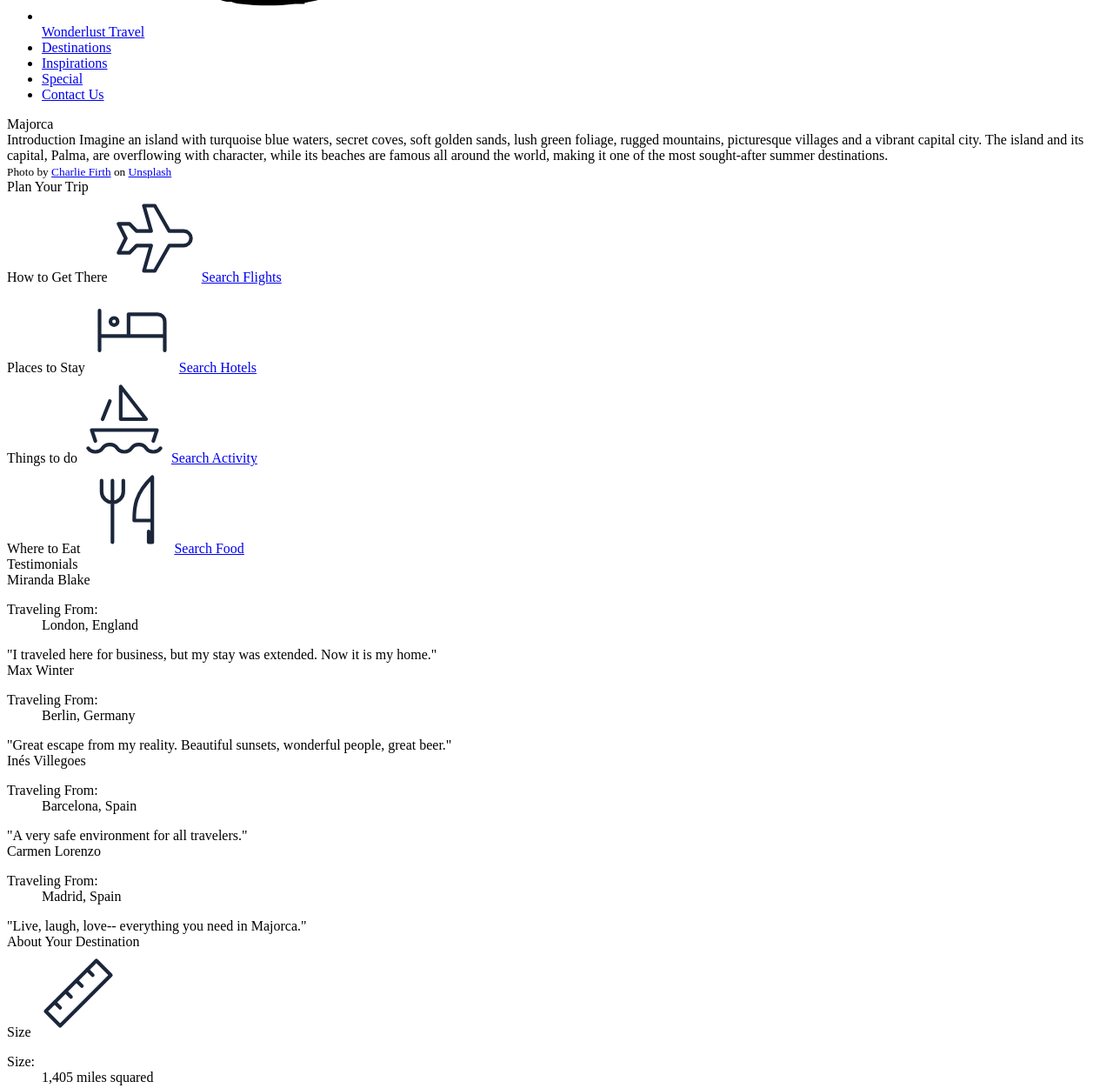
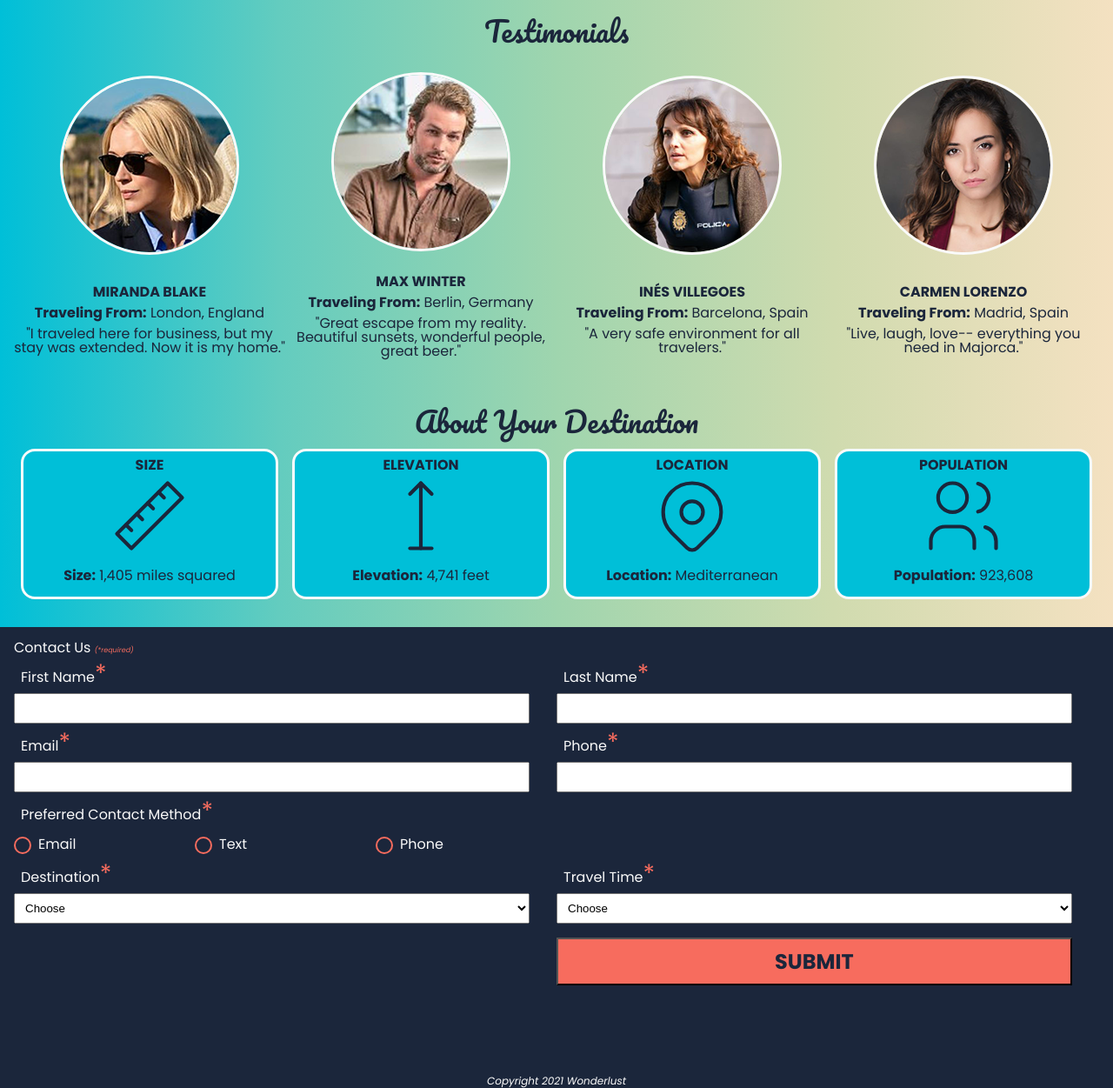
Before and after one commit to vamorrison73/wonderlust, a plain HTML site: page index.html in a window 1280 px wide. Shown: the part 1280-2531 px from the top of the page at 87% size. Drawn offline with Linux system fonts and the light colour scheme.

Commit message:
did everything ig

```diff
--- a/index.html
+++ b/index.html
@@ -5,16 +5,17 @@
     <meta name="viewport" content="width=device-width, initial-scale=1.0">
 
     <title>Wonderlust Travel- Destination Majorca</title>
+    <link rel="stylesheet" href="styles.css">
 </head>
 <body>
 
     <header>
-        Destination Majorca
-        Let Wonderlust Travel help you plan the trip of your dreams!
-        Specializing in unforgettable experiences, we offer curated trips to the breathtaking island of Majorca, a hidden gem in the Mediterranean. Whether you crave sun-drenched beaches, charming villages, or thrilling outdoor adventures, our expert team will craft the perfect itinerary tailored just for you.
+        <h1>Destination Majorca</h1>
+        <p>Let Wonderlust Travel help you plan the trip of your dreams!
+        Specializing in unforgettable experiences, we offer curated trips to the breathtaking island of Majorca, a hidden gem in the Mediterranean. Whether you crave sun-drenched beaches, charming villages, or thrilling outdoor adventures, our expert team will craft the perfect itinerary tailored just for you.</p>
     </header>
     <nav>
-        Main Navigation
+        <h2>Main Navigation</h2>
         <input type="checkbox" id="dropdown">
         <label for="dropdown"><span></span></label>
         <ul>
@@ -29,27 +30,30 @@
     </nav>
     <main>
         <article>
-            Majorca
+            <h2>Majorca</h2>
             <section id="intro">
 
-                Introduction
-                Imagine an island with turquoise blue waters, secret coves, soft golden sands, lush green foliage, rugged mountains, picturesque villages and a vibrant capital city. The island and its capital, Palma, are overflowing with character, while its beaches are famous all around the world, making it one of the most sought-after summer destinations.
+                <h3>Introduction</h3>
+                <p>Imagine an island with turquoise blue waters, secret coves, soft golden sands, lush green foliage, rugged mountains, picturesque villages and a vibrant capital city. The island and its capital, Palma, are overflowing with character, while its beaches are famous all around the world, making it one of the most sought-after summer destinations.</p>
                 <div>
-                <!--Responsive Image for Art Direction
-                    images/majorca-beach-square-s.jpg
-                    images/majorca-beach-vertical-m.jpg
-                    images/majorca-beach-horizontal-l.jpg
 
-                    404px, 920px, 1280px
-                    -->
+                    <picture>
+                        <source media="(min-width: 1280px)" srcset="images/majorca-beach-horizontal-l.jpg">
+                        <source media="(min-width: 920px)" srcset="images/majorca-beach-vertical-m.jpg">
+                        <source media="(min-width: 404px)" srcset="images/majorca-beach-square-s.jpg">
+
+
+                        <img src="images/majorca-beach-horizontal-l.jpg" alt="beach with waves">
+                        </picture>
+
                     <small>Photo by <a href="https://unsplash.com/@charliefirth?utm_content=creditCopyText&utm_medium=referral&utm_source=unsplash">Charlie Firth</a> on <a href="https://unsplash.com/photos/sea-waves-crashing-on-shore-during-sunset-HQJIQjXq1HI?utm_content=creditCopyText&utm_medium=referral&utm_source=unsplash">Unsplash</a></small>
                 </div>
             </section>
             <section id="plan-your-trip">
-                Plan Your Trip
+                <h3>Plan Your Trip</h3>
 
                 <section class="plan">
-                    How to Get There
+                    <h4>How to Get There</h4>
                     <svg xmlns="http://www.w3.org/2000/svg" class="icon icon-tabler icon-tabler-plane" width="100" height="100" viewBox="0 0 24 24" stroke-width="1" stroke="#1B263B" fill="none" stroke-linecap="round" stroke-linejoin="round">
                         <path stroke="none" d="M0 0h24v24H0z" fill="none"/>
                         <path d="M16 10h4a2 2 0 0 1 0 4h-4l-4 7h-3l2 -7h-4l-2 2h-3l2 -4l-2 -4h3l2 2h4l-2 -7h3z" />
@@ -57,7 +61,7 @@
                     <a href="#" title="Search for flights">Search Flights</a>
                 </section>
                 <section class="plan">
-                    Places to Stay
+                    <h4>Places to Stay</h4>
                     <svg xmlns="http://www.w3.org/2000/svg" class="icon icon-tabler icon-tabler-bed" width="100" height="100" viewBox="0 0 24 24" stroke-width="1" stroke="#1B263B" fill="none" stroke-linecap="round" stroke-linejoin="round">
                         <path stroke="none" d="M0 0h24v24H0z" fill="none"/>
                         <path d="M3 7v11m0 -4h18m0 4v-8a2 2 0 0 0 -2 -2h-8v6" />
@@ -66,7 +70,7 @@
                     <a href="#" title="Search for Hotels">Search Hotels</a>
                 </section>
                 <section class="plan">
-                    Things to do
+                    <h4>Things to do</h4>
                     <svg xmlns="http://www.w3.org/2000/svg" class="icon icon-tabler icon-tabler-sailboat" width="100" height="100" viewBox="0 0 24 24" stroke-width="1" stroke="#1B263B" fill="none" stroke-linecap="round" stroke-linejoin="round">
                         <path stroke="none" d="M0 0h24v24H0z" fill="none"/>
                         <path d="M2 20a2.4 2.4 0 0 0 2 1a2.4 2.4 0 0 0 2 -1a2.4 2.4 0 0 1 2 -1a2.4 2.4 0 0 1 2 1a2.4 2.4 0 0 0 2 1a2.4 2.4 0 0 0 2 -1a2.4 2.4 0 0 1 2 -1a2.4 2.4 0 0 1 2 1a2.4 2.4 0 0 0 2 1a2.4 2.4 0 0 0 2 -1" />
@@ -77,7 +81,7 @@
                     <a href="#" title="Search for Activities">Search Activity</a>
                 </section>
                 <section class="plan">
-                    Where to Eat
+                    <h4>Where to Eat</h4>
                     <svg xmlns="http://www.w3.org/2000/svg" class="icon icon-tabler icon-tabler-tools-kitchen-2" width="100" height="100" viewBox="0 0 24 24" stroke-width="1" stroke="#1B263B" fill="none" stroke-linecap="round" stroke-linejoin="round">
                         <path stroke="none" d="M0 0h24v24H0z" fill="none"/>
                         <path d="M19 3v12h-5c-.023 -3.681 .184 -7.406 5 -12zm0 12v6h-1v-3m-10 -14v17m-3 -17v3a3 3 0 1 0 6 0v-3" />
@@ -86,17 +90,17 @@
                 </section>
             </section>
             <section id="testimonials">
-                Testimonials
+                <h3>Testimonials</h3>
 
                 <section>
-                    <!--Responsive Image for resolution switching
-                        images/miranda-blake-L.png"
-                        images/miranda-blake-S.png 404w
-                        images/miranda-blake-M.png 920w
-                        images/miranda-blake-L.png 1280w
-                    -->
+                    <picture>
+                        <source media="(min-width: 1280px)" srcset="images/miranda-blake-L.png">
+                        <source media="(min-width: 920px)" srcset="images/miranda-blake-M.png">
+                        <source media="(min-width: 404px)" srcset="images/miranda-blake-S.png">
+                        <img src="images/miranda-blake-L.png" alt="beach with waves">
+                    </picture>
                         <div>
-                        Miranda Blake
+                        <h4>Miranda Blake</h4>
                         <dl>
                             <dt>Traveling From:</dt>
                             <dd>London, England</dd>
@@ -105,14 +109,15 @@
                     </div>
                 </section>
                 <section>
-                    <!--Responsive Image for resolution switching
-                        images/max-winter-L.png
-                        images/max-winter-S.png 404w
-                        images/max-winter-M.png 920w
-                        images/max-winter-L.png 1280w
-                    -->
+                        <picture>
+                            <source media="(min-width: 1280px)" srcset="images/max-winter-L.png">
+                            <source media="(min-width: 920px)" srcset="images/max-winter-M.png">
+                            <source media="(min-width: 404px)" srcset="images/max-winter-S.png">
+                            <img src="images/max-winter-L.png" alt="beach with waves">
+                        </picture>
+
                         <div>
-                        Max Winter
+                        <h4>Max Winter</h4>
                         <dl>
                             <dt>Traveling From:</dt>
                             <dd>Berlin, Germany</dd>
@@ -121,14 +126,15 @@
                     </div>
                 </section>
                 <section>
-                    <!--Responsive Image for resolution switching
-                        images/ines-villegoes-L.png
-                        images/ines-villegoes-S.png 404w
-                        images/ines-villegoes-M.png 920w
-                        images/ines-villegoes-L.png 1280w
-                    -->
+                    <picture>
+                        <source media="(min-width: 1280px)" srcset="images/ines-villegoes-L.png">
+                        <source media="(min-width: 920px)" srcset="images/ines-villegoes-M.png">
+                        <source media="(min-width: 404px)" srcset="images/ines-villegoes-S.png">
+                        <img src="images/ines-villegoes-L.png" alt="beach with waves">
+                    </picture>
+
                     <div>
-                        Inés Villegoes
+                        <h4>Inés Villegoes</h4>
                         <dl>
                             <dt>Traveling From:</dt>
                             <dd>Barcelona, Spain</dd>
@@ -137,14 +143,15 @@
                     </div>
                 </section>
                 <section>
-                    <!--Responsive Image for resolution switching
-                        images/carmen-lorenzo-L.png
-                        images/carmen-lorenzo-S.png 404w
-                        images/carmen-lorenzo-M.png 920w
-                        images/carmen-lorenzo-L.png 1280w
-                    -->
+                    <picture>
+                        <source media="(min-width: 1280px)" srcset="images/carmen-lorenzo-L.png">
+                        <source media="(min-width: 920px)" srcset="images/carmen-lorenzo-M.png">
+                        <source media="(min-width: 404px)" srcset="images/carmen-lorenzo-S.png">
+                        <img src="images/carmen-lorenzo-L.png" alt="beach with waves">
+                    </picture>
+
                         <div>
-                        Carmen Lorenzo
+                        <h4>Carmen Lorenzo</h4>
                         <dl>
                             <dt>Traveling From:</dt>
                             <dd>Madrid, Spain</dd>
@@ -154,10 +161,10 @@
                 </section>
             </section>
             <section id="about-your-destination">
-                About Your Destination
+                <h3>About Your Destination</h3>
 
                 <section>
-                    Size
+                    <h4>Size</h4>
                     <svg xmlns="http://www.w3.org/2000/svg" class="icon icon-tabler icon-tabler-ruler-2" width="100" height="100" viewBox="0 0 24 24" stroke-width="1" stroke="#1B263B" fill="none" stroke-linecap="round" stroke-linejoin="round">
                         <path stroke="none" d="M0 0h24v24H0z" fill="none"/>
                         <path d="M17 3l4 4l-14 14l-4 -4z" />
@@ -172,7 +179,7 @@
                     </dl>
                 </section>
                 <section>
-                    Elevation
+                    <h4>Elevation</h4>
                     <svg xmlns="http://www.w3.org/2000/svg" class="icon icon-tabler icon-tabler-arrow-top-bar" width="100" height="100" viewBox="0 0 24 24" stroke-width="1" stroke="#1B263B" fill="none" stroke-linecap="round" stroke-linejoin="round">
                         <path stroke="none" d="M0 0h24v24H0z" fill="none"/>
                         <line x1="12" y1="21" x2="12" y2="3" />
@@ -185,7 +192,7 @@
                     </dl>
                 </section>
                 <section>
-                    Location
+                    <h4>Location</h4>
                     <svg xmlns="http://www.w3.org/2000/svg" class="icon icon-tabler icon-tabler-map-pin" width="100" height="100" viewBox="0 0 24 24" stroke-width="1" stroke="#1B263B" fill="none" stroke-linecap="round" stroke-linejoin="round">
                         <path stroke="none" d="M0 0h24v24H0z" fill="none"/>
                         <circle cx="12" cy="11" r="3" />
@@ -197,7 +204,7 @@
                     </dl>
                 </section>
                 <section>
-                    Population
+                    <h4>Population</h4>
                     <svg xmlns="http://www.w3.org/2000/svg" class="icon icon-tabler icon-tabler-users" width="100" height="100" viewBox="0 0 24 24" stroke-width="1" stroke="#1B263B" fill="none" stroke-linecap="round" stroke-linejoin="round">
                         <path stroke="none" d="M0 0h24v24H0z" fill="none"/>
                         <circle cx="9" cy="7" r="4" />
@@ -216,40 +223,75 @@
     <footer>
         <section id="contact-us">
             Contact Us <span id="required">(*required)</span>
-
+            <form action="https://wp.zybooks.com/form-viewer.php" method="post" target="_blank">
                 <div>
-                    <label>First Name<span>*</span></label>
-                    <input>
+                    <label for="first-name">First Name<span class="required">*</span></label>
+					<input
+						type="text"
+						id="first-name"
+						name="first-name"
+						required
+					>
                 </div>
                 <div>
-                    <label>Last Name<span>*</span></label>
-                    <input>
+                    <label for="last-name">Last Name<span class="required">*</span></label>
+					<input
+						type="text"
+						id="last-name"
+						name="last-name"
+						required
+					>
                 </div>
                 <div>
-                    <label>Email<span>*</span></label>
-                    <input>
+                    <label for="email">Email<span class="required">*</span></label>
+					<input
+						type="email"
+						id="email"
+						name="email"
+						required
+					>
                 </div>
                 <div>
-                    <label>Phone<span>*</span></label>
-                    <input>
+                    <label for="tel">Phone<span class="required">*</span></label>
+					<input
+						type="tel"
+						id="tel"
+						name="tel"
+						required
+					>
                 </div>
                 <fieldset id="preferred-contact">
-                <legend>Preferred Contact Method<span>*</span></legend>
+                <legend>Preferred Contact Method<span class="required">*</span></legend>
                     <div>
-                        <input>
-                        <label>Email</label>
+                        <input
+							type="radio"
+							name="pref"
+							id="email-pref"
+							value="Email"
+							>
+						<label for="email-pref">Email</label>
                     </div>
                     <div>
-                        <input>
-                        <label>Text</label>
+                        <input
+							type="radio"
+							name="pref"
+							id="text-pref"
+							value="Text"
+							>
+						<label for="text-pref">Text</label>
                     </div>
                     <div>
-                        <input>
-                        <label>Phone</label>
+                        <input
+							type="radio"
+							name="pref"
+							id="phone-pref"
+							value="Phone"
+							>
+						<label for="phone-pref">Phone</label>
                     </div>
                 </fieldset>
                 <fieldset id="destination">
-                    <legend>Destination<span>*</span></legend>
+                    <legend>Destination<span class="required">*</span></legend>
                     <select id="select-destination">
                         <option>Choose</option>
                         <option>Barcelona</option>
@@ -264,7 +306,7 @@
                     </select>
                 </fieldset>
                 <fieldset id="travelTime">
-                    <legend>Travel Time<span>*</span></legend>
+                    <legend>Travel Time<span class="required">*</span></legend>
                     <select id="select-travel-time">
                         <option>Choose</option>
                         <option>Fall</option>
@@ -274,11 +316,16 @@
                         <option>Flexible</option>
                     </select>
                 </fieldset>
-                <input>
-
+                <input
+						type="submit"
+						name="submit"
+						id="submit"
+						value="Submit"
+					>
+            </form>
         </section>
         <section id="legal">
-            Legal
+            <h2>Legal</h2>
             <small>Copyright 2021 Wonderlust</small>
             <a href="#">Privacy Statement</a>
             <a href="#">Terms of Service</a>
```
